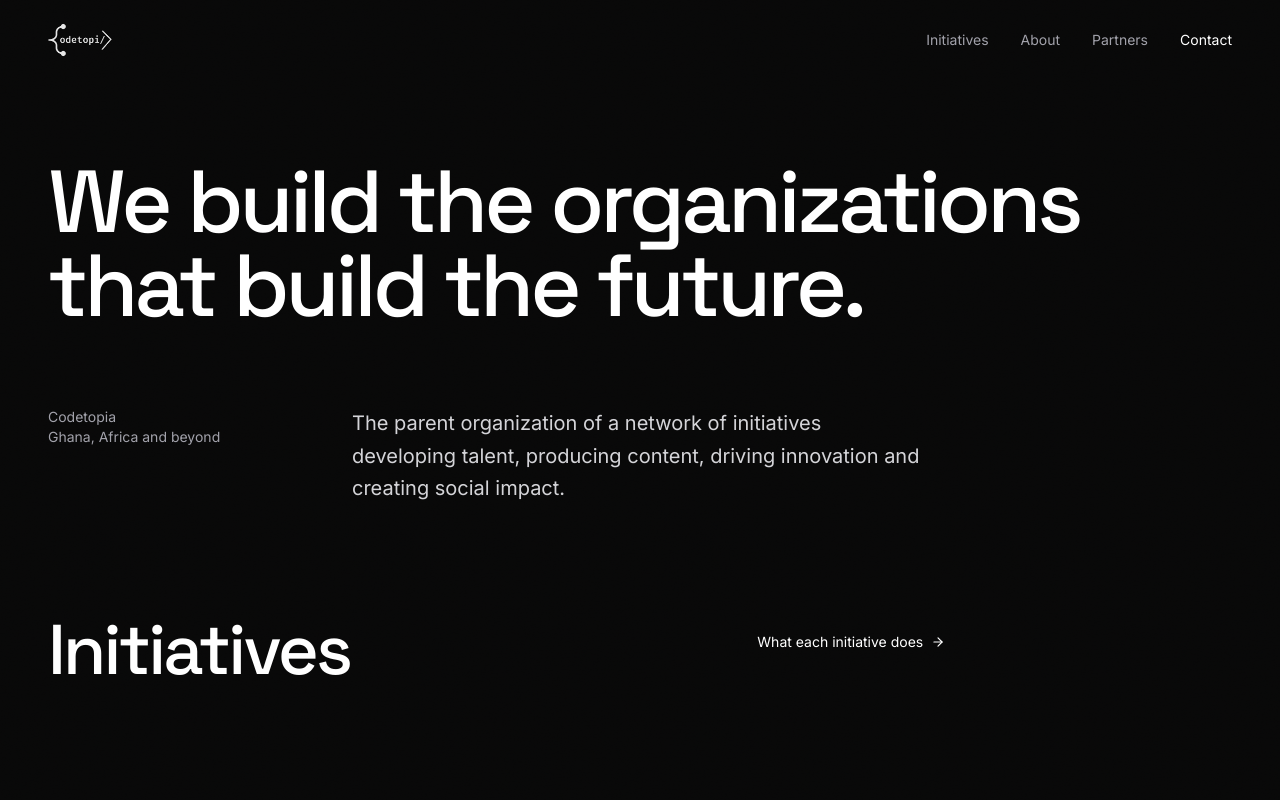
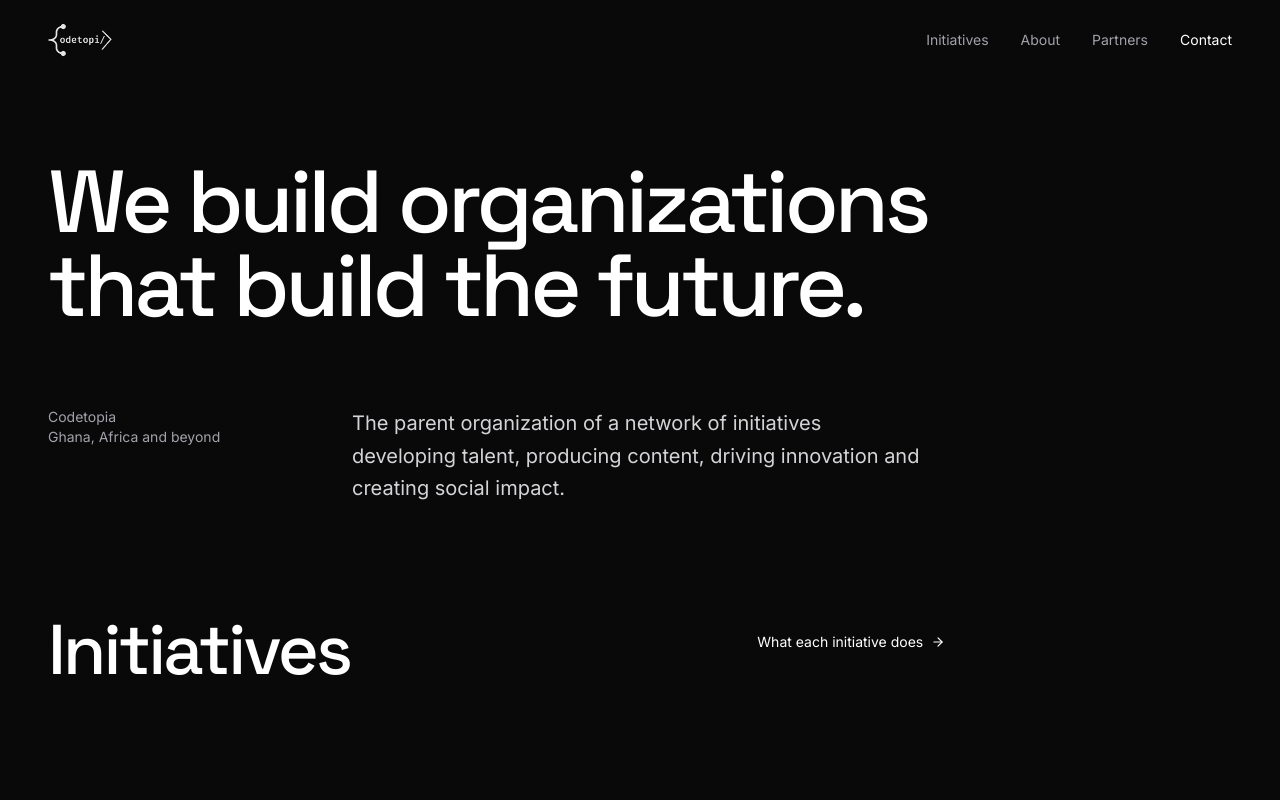
Before and after one commit to codetopiaorg/codetopia.org, a Next.js app: page / in a window 1280 px wide. Shown: the top 800 px of the page. Built offline with nearby package versions, Linux system fonts and the light colour scheme.

Commit message:
fix: correct typos on initiatives page

```diff
--- a/pnpm-workspace.yaml
+++ b/pnpm-workspace.yaml
@@ -1,3 +1,2 @@
-ignoredBuiltDependencies:
-  - sharp
-  - unrs-resolver
+allowBuilds:
+  sharp: false
--- a/src/app/initiatives/page.tsx
+++ b/src/app/initiatives/page.tsx
@@ -22,11 +22,11 @@ const numberWords = [
 export const metadata: Metadata = {
   title: "Initiatives",
   description:
-    "Each Codetopia initiative is purpose-built to close a specific gap in the technology ecosystem. Independent in identity, unified in direction.",
+    "Each Codetopia initiative is purpose-built to bridge  a specific gap in the technology ecosystem. Independent in identity, unified in direction.",
   openGraph: {
     title: "Initiatives | Codetopia",
     description:
-      "Each initiative is purpose-built to close a specific gap in the technology ecosystem. Independent in identity, unified in direction.",
+      "Each initiative is purpose-built to bridge  a specific gap in the technology ecosystem. Independent in identity, unified in direction.",
     url: "https://codetopia.org/initiatives",
     siteName: "Codetopia",
     images: [
@@ -44,7 +44,7 @@ export const metadata: Metadata = {
     card: "summary_large_image",
     title: "Initiatives | Codetopia",
     description:
-      "Each initiative is purpose-built to close a specific gap in the technology ecosystem. Independent in identity, unified in direction.",
+      "Each initiative is purpose-built to bridge  a specific gap in the technology ecosystem. Independent in identity, unified in direction.",
     images: ["/og.png"],
   },
 };
@@ -59,7 +59,7 @@ export default function InitiativesPage() {
         title={`${count} initiatives. One direction.`}
         intro={
           <p>
-            Each initiative is purpose-built to close a specific gap in the
+            Each initiative is purpose-built to bridge  a specific gap in the
             technology ecosystem. Independent in identity, unified in direction.
           </p>
         }
--- a/src/app/layout.tsx
+++ b/src/app/layout.tsx
@@ -21,7 +21,7 @@ export const metadata: Metadata = {
     template: "%s | Codetopia",
   },
   description:
-    "We build the organizations that build the future. Codetopia is the parent organization of a growing network of technology initiatives developing talent, producing content, driving innovation and creating social impact across Ghana, Africa and beyond.",
+    "We build  organizations that build the future. Codetopia is the parent organization of a growing network of technology initiatives developing talent, producing content, driving innovation and creating social impact across Ghana, Africa and beyond.",
   keywords: [
     "Codetopia",
     "technology ecosystem",
@@ -37,7 +37,7 @@ export const metadata: Metadata = {
   publisher: "Codetopia",
   openGraph: {
     title: "Codetopia",
-    description: "We build the organizations that build the future.",
+    description: "We build  organizations that build the future.",
     url: "https://codetopia.org",
     siteName: "Codetopia",
     images: [
@@ -54,7 +54,7 @@ export const metadata: Metadata = {
   twitter: {
     card: "summary_large_image",
     title: "Codetopia",
-    description: "We build the organizations that build the future.",
+    description: "We build  organizations that build the future.",
     images: ["/og.png"],
   },
   robots: {
--- a/src/app/page.tsx
+++ b/src/app/page.tsx
@@ -9,10 +9,10 @@ import { TheDispatch } from "@/components/sections/TheDispatch";
 export const metadata: Metadata = {
   title: { absolute: "Codetopia" },
   description:
-    "We build the organizations that build the future. Codetopia is the parent organization of a growing network of technology initiatives developing talent, producing content, driving innovation and creating social impact across Ghana, Africa and beyond.",
+    "We build  organizations that build the future. Codetopia is the parent organization of a growing network of technology initiatives developing talent, producing content, driving innovation and creating social impact across Ghana, Africa and beyond.",
   openGraph: {
     title: "Codetopia",
-    description: "We build the organizations that build the future.",
+    description: "We build  organizations that build the future.",
     url: "https://codetopia.org",
     siteName: "Codetopia",
     images: [
@@ -29,7 +29,7 @@ export const metadata: Metadata = {
   twitter: {
     card: "summary_large_image",
     title: "Codetopia",
-    description: "We build the organizations that build the future.",
+    description: "We build  organizations that build the future.",
     images: ["/og.png"],
   },
 };
--- a/src/components/sections/Hero.tsx
+++ b/src/components/sections/Hero.tsx
@@ -9,7 +9,7 @@ export const Hero = () => (
         Ghana, Africa and beyond
       </>
     }
-    title="We build the organizations that build the future."
+    title="We build  organizations that build the future."
     intro={
       <p>
         The parent organization of a network of initiatives developing talent,
--- a/src/lib/initiatives.ts
+++ b/src/lib/initiatives.ts
@@ -37,7 +37,7 @@ export const initiatives: Initiative[] = [
     status: "Active",
     link: "https://community.codetopia.org",
     description:
-      "An open community where people in tech do real work together. Members grow through reviewed work, and any organization that wants to work with them is welcome.",
+      "An open community where people in tech do real work together. Members grow through reviewed work, and any organization that wants to work with our members is welcome.",
   },
   {
     name: "Codetopia Studios",
@@ -47,7 +47,7 @@ export const initiatives: Initiative[] = [
     status: "Coming Soon",
     link: null,
     description:
-      "The content and production division creating tutorials, podcasts, and digital media that educate and inspire.",
+      "The content and production division creates tutorials, podcasts, and digital media that educate and inspire.",
   },
   {
     name: "Codetopia Labs",
@@ -77,7 +77,7 @@ export const initiatives: Initiative[] = [
     status: "Coming Soon",
     link: "https://academy.codetopia.org",
     description:
-      "Teaches people to think, build and solve problems with technology, through small live classes, starting with children.",
+      "Teaches people to think, build and solve problems with technology, through  live classes, starting with children.",
   },
   {
     name: "Codetopia Market",
```
